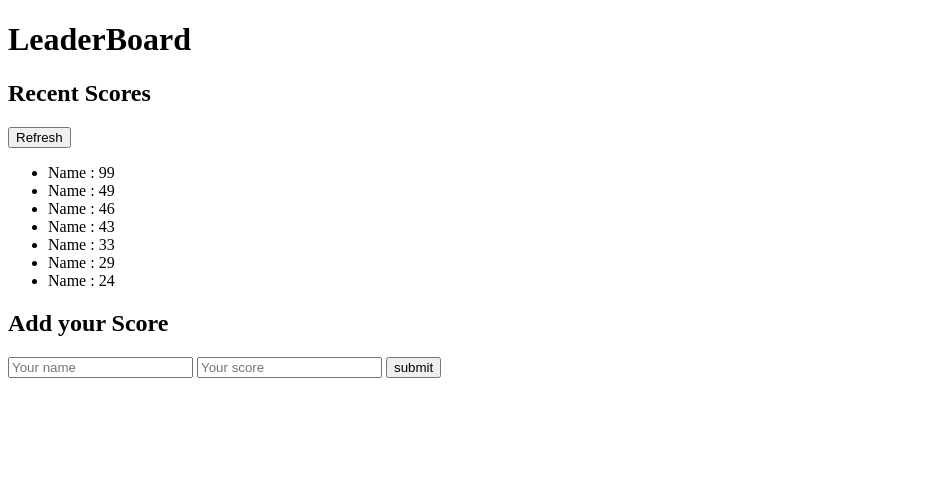
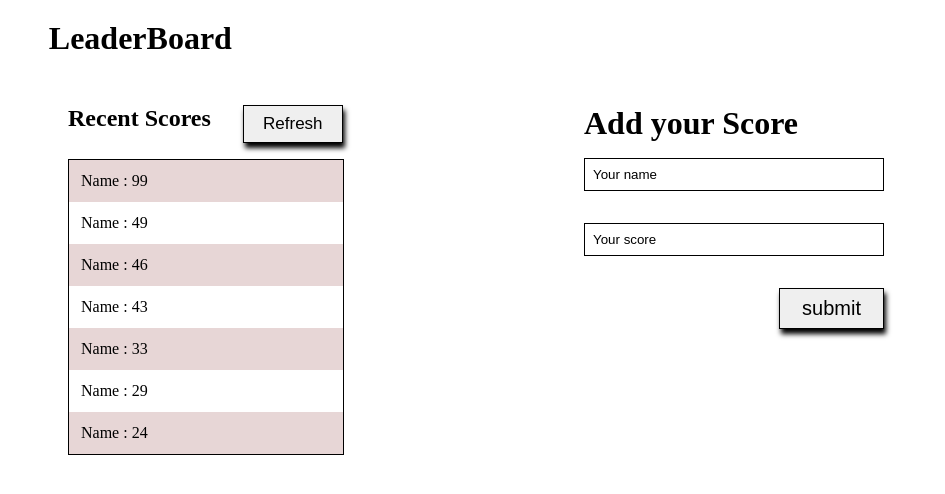
Before and after one commit to tonnymuchui/Leaderboard, a website built with webpack: page src/index.html in a window 1280 px wide. Shown: the whole page, without its empty margins (0-945 px from the left). Built offline with nearby package versions, Linux system fonts and the light colour scheme.

Commit message:
Add styles file

```diff
--- a/src/style.css
+++ b/src/style.css
@@ -1 +1,98 @@
 /* CSS */
+
+*,
+*::before,
+*::after {
+  margin: 0;
+  padding: 0;
+  -webkit-box-sizing: border-box !important;
+  -moz-box-sizing: border-box !important;
+  -ms-box-sizing: border-box !important;
+  box-sizing: border-box !important;
+}
+
+main {
+  max-width: 70%;
+  margin-left: 20px;
+}
+
+.title {
+  margin-left: 1.8rem;
+  margin-top: 20px;
+}
+
+.my-scores {
+  display: flex;
+  padding: 2rem 2rem;
+  justify-content: space-between;
+}
+
+.recent-scores {
+  display: flex;
+  margin: 1rem;
+}
+
+.score-list {
+  border: 1px solid black;
+  width: 90%;
+  margin-left: 1rem;
+}
+
+.score-list li:nth-child(odd) {
+  background-color: rgb(231, 214, 214);
+}
+
+.refresh-btn {
+  padding: 0.5rem 1.2rem;
+  font-size: 17px;
+  margin-left: 2rem;
+  border: 1px solid black;
+  box-shadow: 2px 5px 5px rgba(0, 0, 0, 1);
+  transition: box-shadow 0.1s;
+}
+
+.add-score {
+  flex: 1;
+  width: 300px;
+}
+
+.add-score h2 {
+  font-size: 2rem;
+  margin-top: 1rem;
+  font-weight: bolder;
+}
+
+input::-webkit-input-placeholder {
+  color: black;
+}
+
+.score-list li {
+  padding: 12px;
+  list-style: none;
+}
+
+.add-score input {
+  padding: 8px;
+  margin: 1rem 0;
+  border: 1px solid black;
+}
+
+.button {
+  display: flex;
+  justify-content: center;
+}
+
+.form {
+  display: flex;
+  flex-direction: column;
+}
+
+.form .submit {
+  width: 35%;
+  padding: 0.5rem 1.2rem;
+  font-size: 20px;
+  box-shadow: 2px 5px 5px rgba(0, 0, 0, 1);
+  transition: box-shadow 0.2s;
+  border: 1px solid black;
+  margin-left: auto;
+}
```
